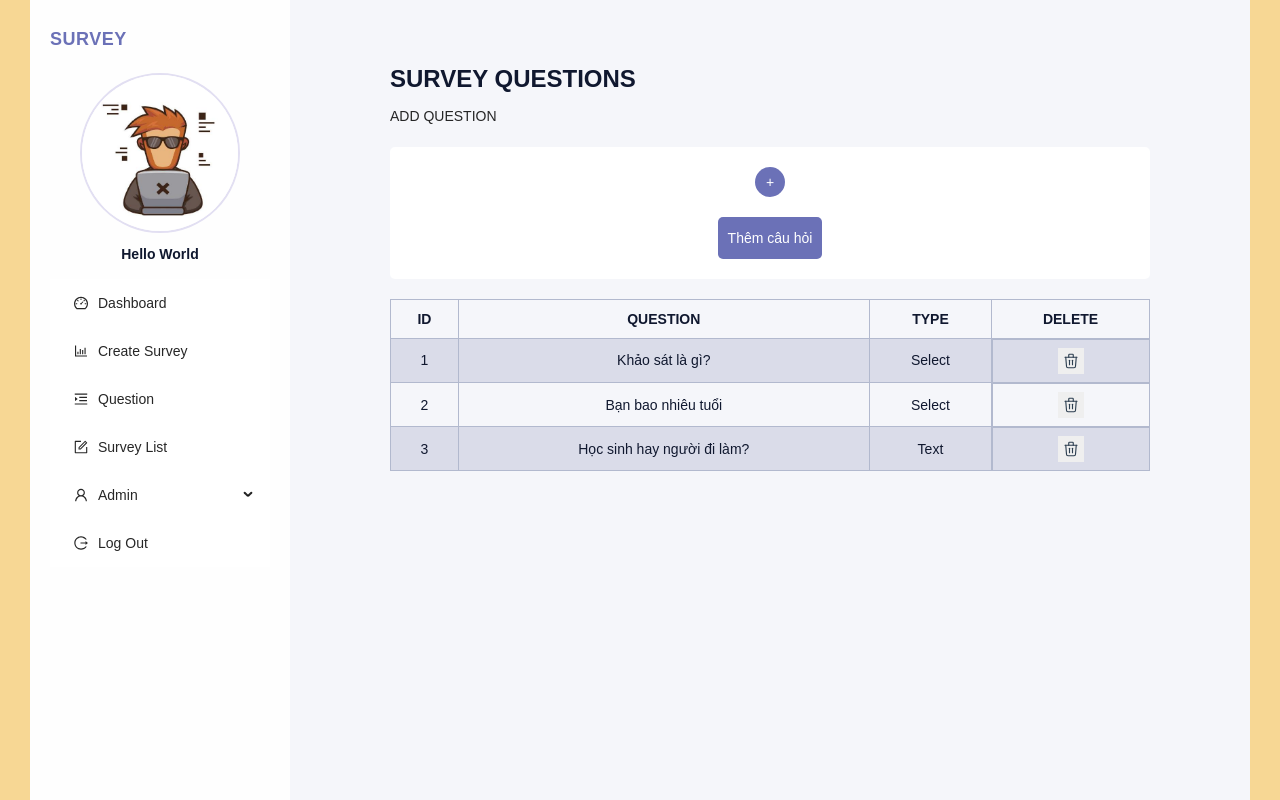
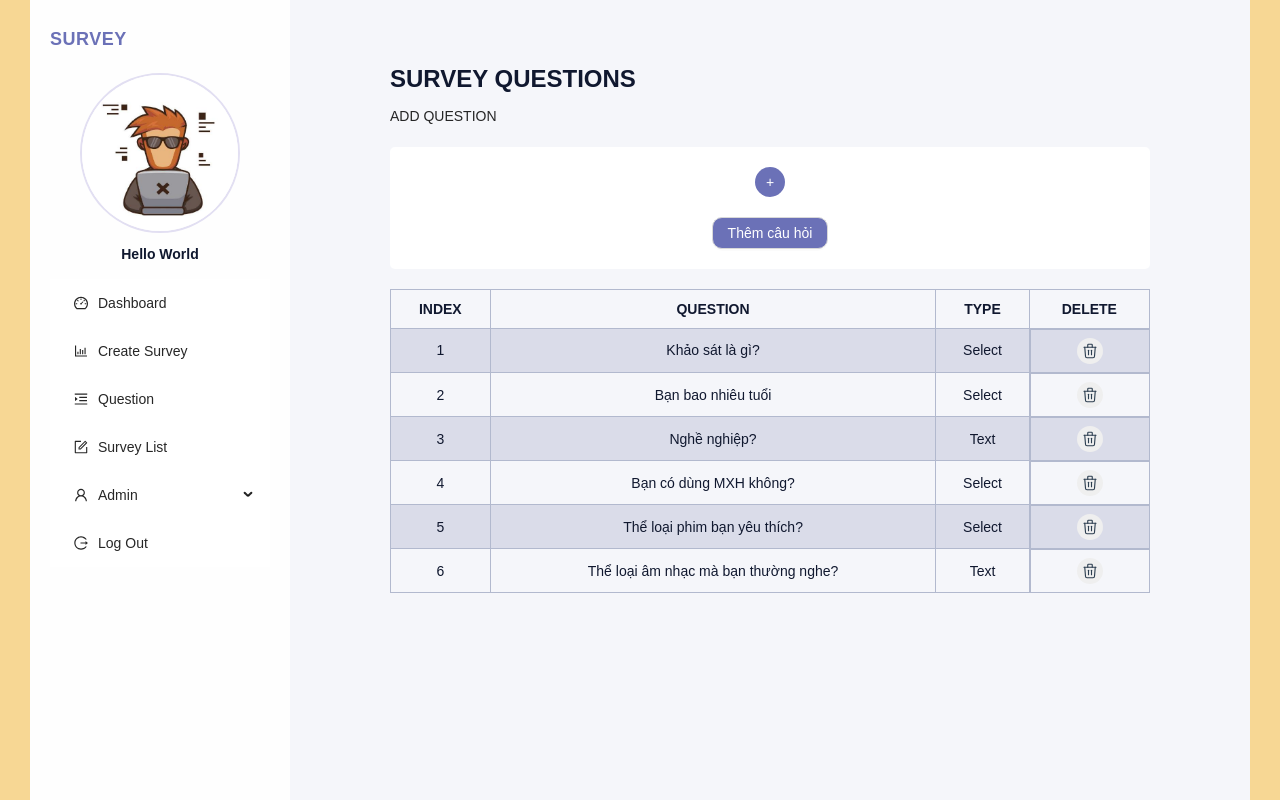
Before and after one commit to DevMinhThu/survey_reactjs_app, a React (Create React App) app: page /addQuestion in a window 1280 px wide. Built offline with nearby package versions, Linux system fonts and the light colour scheme; no server answers; a web font is replaced by a local one; what draft-js-inline-toolbar-plugin would draw is missing.

Commit message:
new commitment to WebApp

```diff
--- a/src/constants/Data/data.json
+++ b/src/constants/Data/data.json
@@ -1,20 +1,38 @@
 [
     {
-        "id": 1,
+        "index": 1,
         "question": "Khảo sát là gì?",
         "type": "Select",
         "Delete": ""
     },
     {
-        "id": 2,
+        "index": 2,
         "question": "Bạn bao nhiêu tuổi",
         "type": "Select",
-        "action": ""
+        "Delete": ""
     },
     {
-        "id": 3,
-        "question": "Học sinh hay người đi làm?",
+        "index": 3,
+        "question": "Nghề nghiệp?",
         "type": "Text",
-        "action": ""
+        "Delete": ""
+    },
+    {
+        "index": 4,
+        "question": "Bạn có dùng MXH không?",
+        "type": "Select",
+        "Delete": ""
+    },
+    {
+        "index": 5,
+        "question": "Thể loại phim bạn yêu thích?",
+        "type": "Select",
+        "Delete": ""
+    },
+    {
+        "index": 6,
+        "question": "Thể loại âm nhạc mà bạn thường nghe?",
+        "type": "Text",
+        "Delete": ""
     }
 ]
--- a/src/constants/Firebase/FirebaseConfig.js
+++ b/src/constants/Firebase/FirebaseConfig.js
@@ -1,4 +1,7 @@
 import firebase from "firebase";
+
+// add the firebase services
+import "firebase/firestore";
 
 var firebaseConfig = {
   apiKey: "AIzaSyB1szWYQfR2hyDFJi5F5a8deqvO-nu5A_I",
--- a/src/screens/AddQuestion/AddQuestion.js
+++ b/src/screens/AddQuestion/AddQuestion.js
@@ -4,6 +4,7 @@ import "../../constants/main.css";
 import Question from "../../components/Question";
 import MyData from "../../constants/Data/data.json";
 import IconTrash from "../../assets/icon-trash-black.svg";
+import { Button } from "antd";
 
 function AddQuestion() {
   const [statusQue, setStatusQue] = useState(false);
@@ -19,17 +20,18 @@ function AddQuestion() {
     }
   };
 
-  const handleDelete = (idQuestion) => {
-    var tempData = data.filter((item) => item.id !== idQuestion);
-    // setData(data === tempData);
+  const handleDelete = (index) => {
+    let itemsCopy = [...data];
+    itemsCopy.splice(index, 1);
+    setData(itemsCopy);
   };
 
   const renderTableData = () => {
     return data.map((props) => {
-      const { id, question, type } = props;
+      const { index, question, type } = props;
       return (
-        <tr key={id}>
-          <td>{id}</td>
+        <tr key={index}>
+          <td>{index}</td>
           <td>{question}</td>
           <td>{type}</td>
           <td
@@ -38,7 +40,11 @@ function AddQuestion() {
               justifyContent: "center",
             }}
           >
-            <button onClick={handleDelete(id)}>
+            <button
+              style={{ borderRadius: 50 }}
+              key={index}
+              onClick={() => handleDelete(index)}
+            >
               <img
                 src={IconTrash}
                 alt=""
@@ -84,11 +90,21 @@ function AddQuestion() {
                 {/* <Question /> */}
                 {showQuestion()}
                 <div>
-                  <input
+                  {/* <input
                     type="submit"
                     value="Thêm câu hỏi"
                     className="handle_Submit"
-                  />
+                  /> */}
+                  <Button
+                    style={{
+                      color: "#fff",
+                      background: "#6b71b7",
+                      transition: "all 0.3s ease",
+                      borderRadius: "10px",
+                    }}
+                  >
+                    Thêm câu hỏi
+                  </Button>
                 </div>
               </div>
               <div style={{ marginTop: "20px" }}>
```
